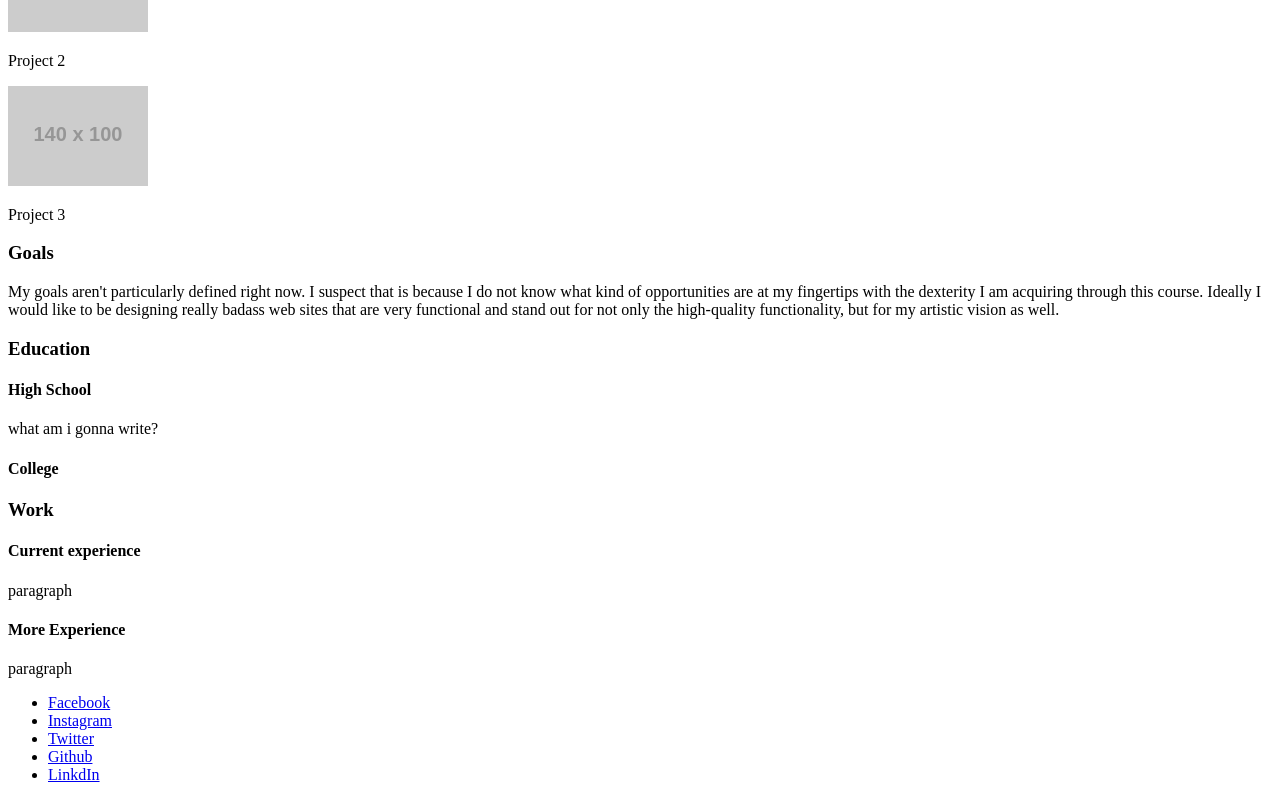
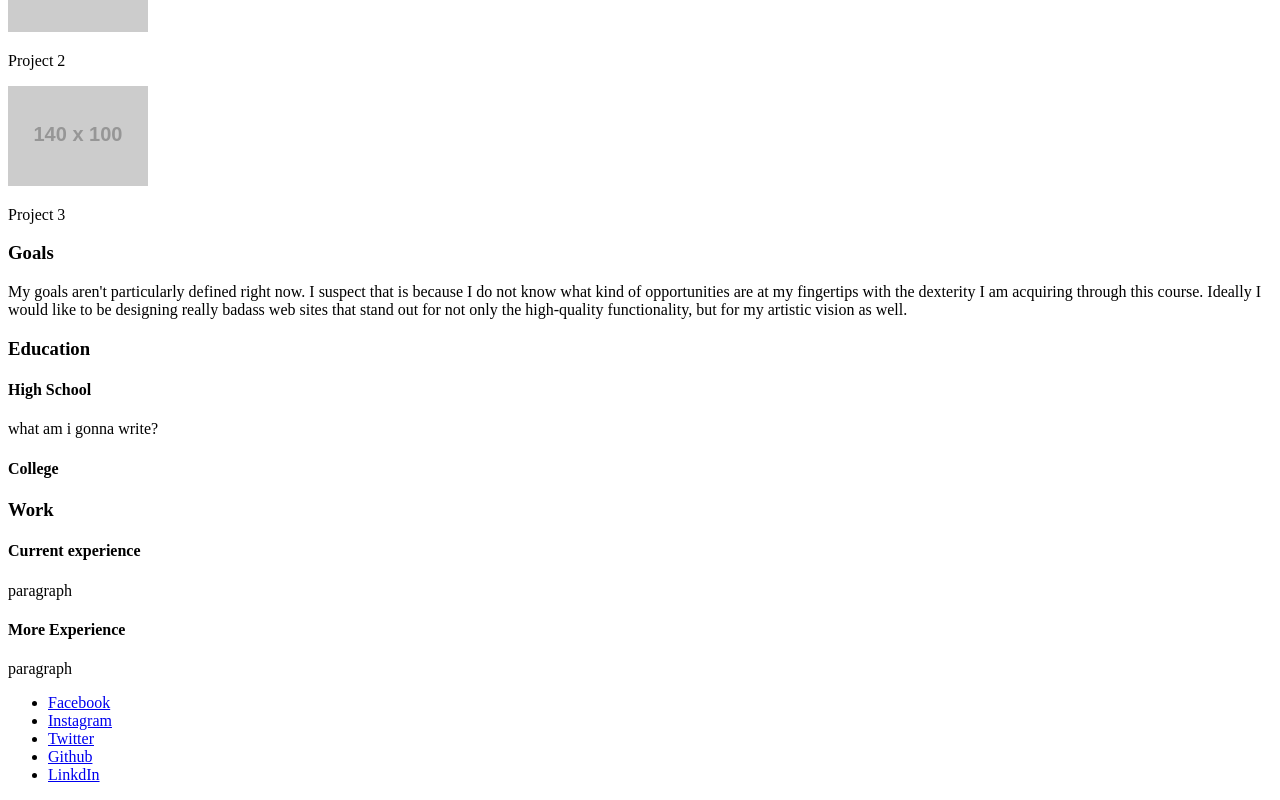
Before and after one commit to kamelya999/phase1, a plain HTML site: page index.html in a window 1280 px wide. Shown: the part 735-1535 px from the top of the page. Drawn offline with Linux system fonts and the light colour scheme; placeholder pictures from the web are drawn by us.

Commit message:
edit goals

```diff
--- a/index.html
+++ b/index.html
@@ -47,7 +47,7 @@
   <section>
     <h3>Goals</h3>
     <p>My goals aren't particularly defined right now.
-      I suspect that is because I do not know what kind of opportunities are at my fingertips with the dexterity I am acquiring through this course. Ideally I would like to be designing really badass web sites that are very functional and stand out for not only the high-quality functionality, but for my artistic vision as well.</p>
+      I suspect that is because I do not know what kind of opportunities are at my fingertips with the dexterity I am acquiring through this course. Ideally I would like to be designing really badass web sites that stand out for not only the high-quality functionality, but for my artistic vision as well.</p>
   </section>
   <section>
     <h3>Education</h3>
```
